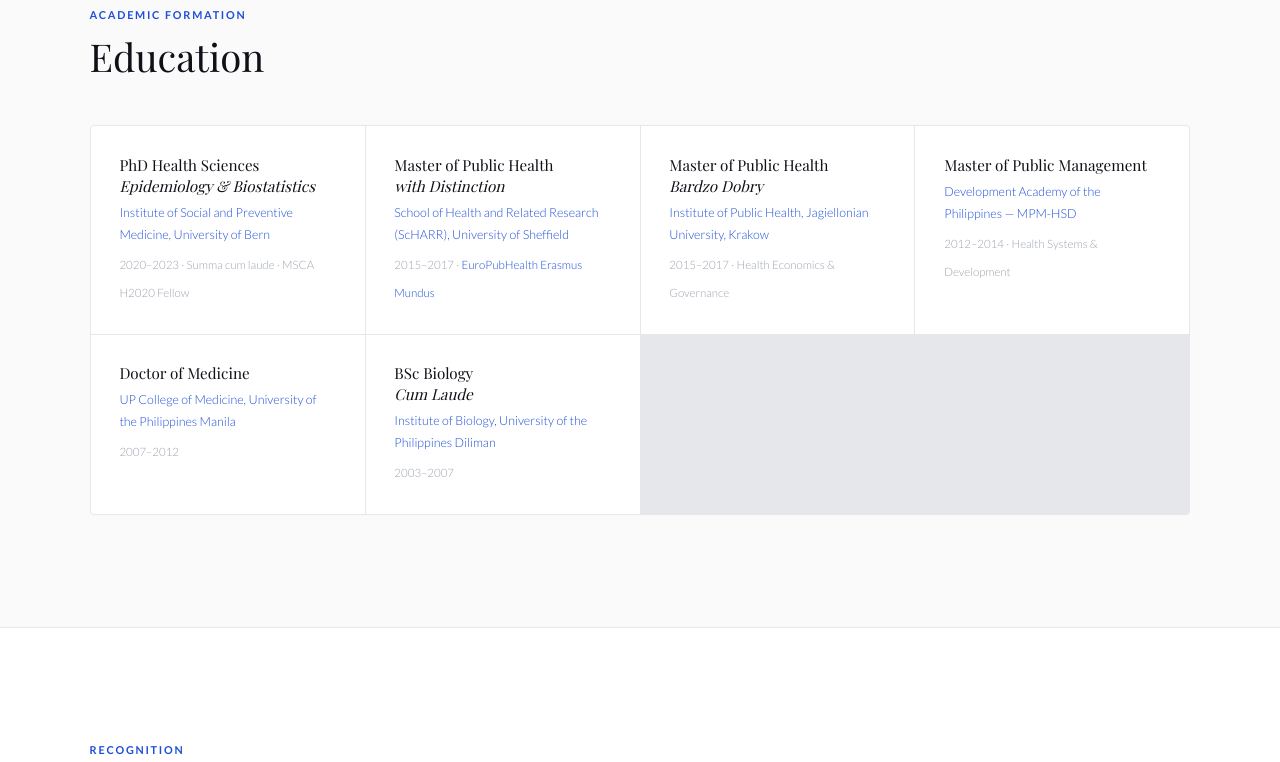
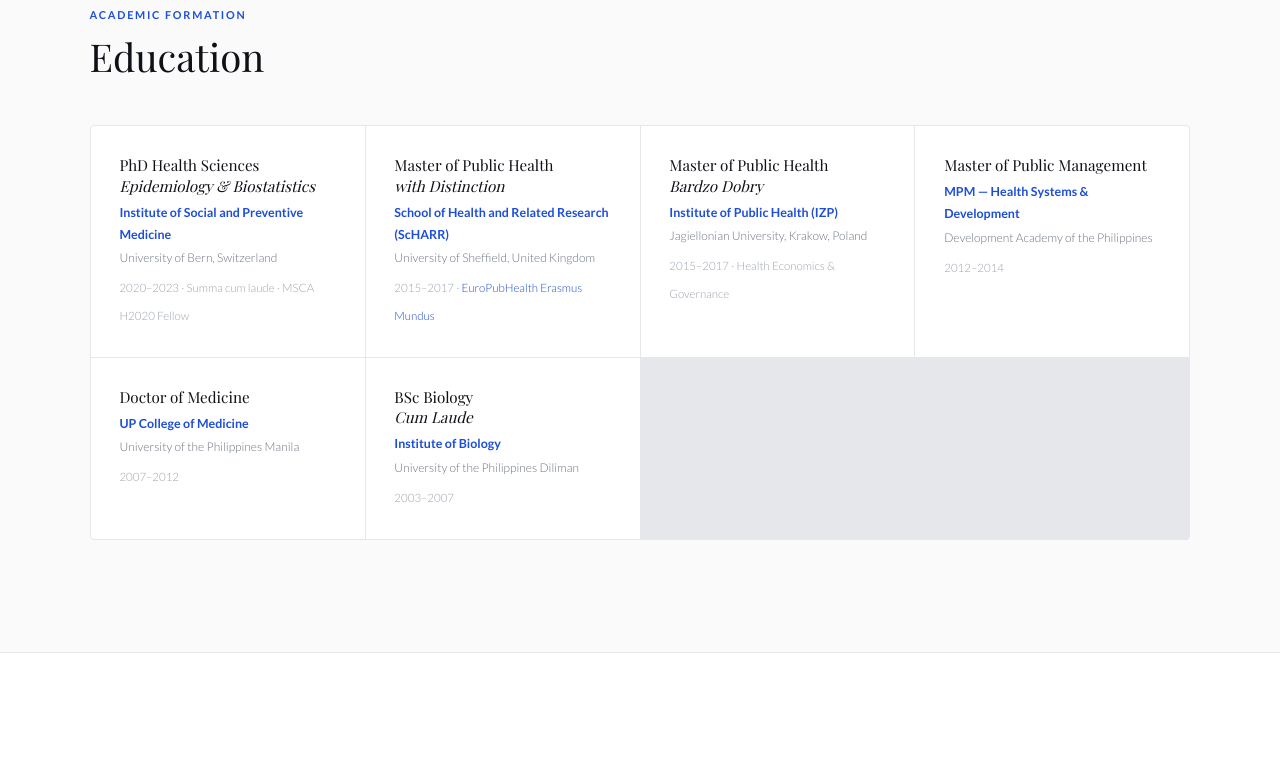
Before and after one commit to dantesalvadormd/dantesalvadormd.github.io, a plain HTML site: page index.html in a window 1280 px wide. Shown: the part 4780-5542 px from the top of the page. Drawn offline with nearby package versions, Linux system fonts and the light colour scheme; a web font is replaced by a local one.

Commit message:
Education: split institute and university into separate linked lines

```diff
--- a/index.html
+++ b/index.html
@@ -78,7 +78,8 @@
 .edu-grid{display:grid;grid-template-columns:repeat(auto-fit,minmax(220px,1fr));gap:1px;background:var(--rule);border:1px solid var(--rule);border-radius:4px;overflow:hidden}
 .edu-cell{background:var(--white);padding:1.8rem}
 .edu-deg{font-family:var(--serif);font-size:.95rem;font-weight:400;color:var(--ink);margin-bottom:.35rem;line-height:1.35}
-.edu-inst{font-size:.78rem;margin-bottom:.2rem;display:block}
+.edu-inst{font-size:.78rem;margin-bottom:.1rem;display:block;font-weight:700}
+.edu-univ{font-size:.75rem;color:var(--muted);margin-bottom:.25rem;display:block}
 .edu-yr{font-size:.72rem;color:var(--faint)}
 .awards-list{display:flex;flex-direction:column;gap:0}
 .award-item{display:grid;grid-template-columns:3.5rem 1fr;gap:1.25rem;padding:1.4rem 0;border-bottom:1px solid var(--rule)}
@@ -181,12 +182,12 @@
   <p class="sec-eyebrow">Academic formation</p>
   <h2 class="sec-title">Education</h2>
   <div class="edu-grid">
-    <div class="edu-cell"><div class="edu-deg">PhD Health Sciences<br><em>Epidemiology &amp; Biostatistics</em></div><a class="edu-inst" href="https://www.ispm.unibe.ch" target="_blank">Institute of Social and Preventive Medicine, University of Bern</a><span class="edu-yr">2020–2023 · Summa cum laude · MSCA H2020 Fellow</span></div>
-    <div class="edu-cell"><div class="edu-deg">Master of Public Health<br><em>with Distinction</em></div><a class="edu-inst" href="https://www.sheffield.ac.uk/scharr" target="_blank">School of Health and Related Research (ScHARR), University of Sheffield</a><span class="edu-yr">2015–2017 · <a href="https://www.europubhealth.org" target="_blank">EuroPubHealth Erasmus Mundus</a></span></div>
-    <div class="edu-cell"><div class="edu-deg">Master of Public Health<br><em>Bardzo Dobry</em></div><a class="edu-inst" href="https://izp.uj.edu.pl/en" target="_blank">Institute of Public Health, Jagiellonian University, Krakow</a><span class="edu-yr">2015–2017 · Health Economics &amp; Governance</span></div>
-    <div class="edu-cell"><div class="edu-deg">Master of Public Management</div><a class="edu-inst" href="https://www.dap.edu.ph/mpm-hsd/" target="_blank">Development Academy of the Philippines — MPM-HSD</a><span class="edu-yr">2012–2014 · Health Systems &amp; Development</span></div>
-    <div class="edu-cell"><div class="edu-deg">Doctor of Medicine</div><a class="edu-inst" href="https://upcm.edu.ph" target="_blank">UP College of Medicine, University of the Philippines Manila</a><span class="edu-yr">2007–2012</span></div>
-    <div class="edu-cell"><div class="edu-deg">BSc Biology<br><em>Cum Laude</em></div><a class="edu-inst" href="https://ib.upd.edu.ph" target="_blank">Institute of Biology, University of the Philippines Diliman</a><span class="edu-yr">2003–2007</span></div>
+    <div class="edu-cell"><div class="edu-deg">PhD Health Sciences<br><em>Epidemiology &amp; Biostatistics</em></div><a class="edu-inst" href="https://www.ispm.unibe.ch" target="_blank">Institute of Social and Preventive Medicine</a><a class="edu-univ" href="https://www.unibe.ch" target="_blank">University of Bern, Switzerland</a><span class="edu-yr">2020–2023 · Summa cum laude · MSCA H2020 Fellow</span></div>
+    <div class="edu-cell"><div class="edu-deg">Master of Public Health<br><em>with Distinction</em></div><a class="edu-inst" href="https://www.sheffield.ac.uk/scharr" target="_blank">School of Health and Related Research (ScHARR)</a><a class="edu-univ" href="https://www.sheffield.ac.uk" target="_blank">University of Sheffield, United Kingdom</a><span class="edu-yr">2015–2017 · <a href="https://www.europubhealth.org" target="_blank">EuroPubHealth Erasmus Mundus</a></span></div>
+    <div class="edu-cell"><div class="edu-deg">Master of Public Health<br><em>Bardzo Dobry</em></div><a class="edu-inst" href="https://izp.uj.edu.pl/en" target="_blank">Institute of Public Health (IZP)</a><a class="edu-univ" href="https://www.uj.edu.pl/en" target="_blank">Jagiellonian University, Krakow, Poland</a><span class="edu-yr">2015–2017 · Health Economics &amp; Governance</span></div>
+    <div class="edu-cell"><div class="edu-deg">Master of Public Management</div><a class="edu-inst" href="https://www.dap.edu.ph/mpm-hsd/" target="_blank">MPM — Health Systems &amp; Development</a><a class="edu-univ" href="https://www.dap.edu.ph" target="_blank">Development Academy of the Philippines</a><span class="edu-yr">2012–2014</span></div>
+    <div class="edu-cell"><div class="edu-deg">Doctor of Medicine</div><a class="edu-inst" href="https://upcm.edu.ph" target="_blank">UP College of Medicine</a><a class="edu-univ" href="https://upm.edu.ph" target="_blank">University of the Philippines Manila</a><span class="edu-yr">2007–2012</span></div>
+    <div class="edu-cell"><div class="edu-deg">BSc Biology<br><em>Cum Laude</em></div><a class="edu-inst" href="https://ib.upd.edu.ph" target="_blank">Institute of Biology</a><a class="edu-univ" href="https://upd.edu.ph" target="_blank">University of the Philippines Diliman</a><span class="edu-yr">2003–2007</span></div>
   </div>
 </section>
 
```
